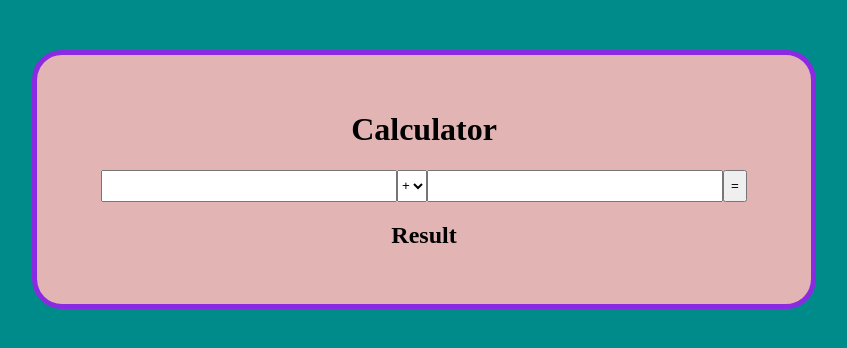
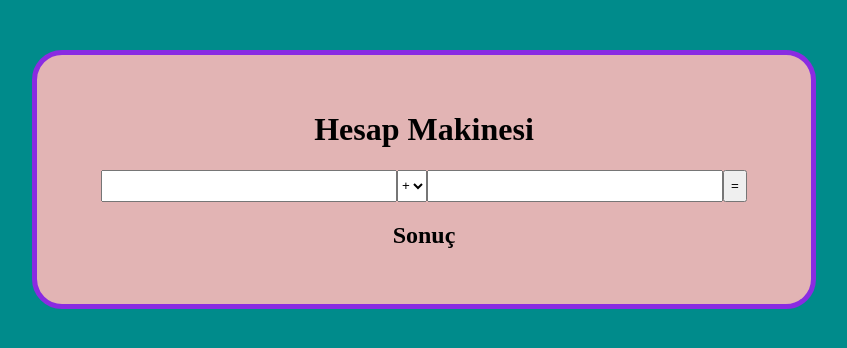
Before and after one commit to muallimim/4-Calculator, a plain HTML site: page index.html in a window 1280 px wide. Shown: the whole page, without its empty margins (216-1063 px from the left). Drawn offline with Linux system fonts and the light colour scheme.

Commit message:
Türkçeleştirildi

```diff
--- a/index.html
+++ b/index.html
@@ -5,13 +5,13 @@
     <meta http-equiv="X-UA-Compatible" content="IE=edge">
     <meta name="viewport" content="width=device-width, initial-scale=1.0">
     <link rel="stylesheet" href="css/style.css">
-    <title>Calculator</title>
+    <title>Hesap Makinesi</title>
 </head>
 <body>
 
     <div class="container">
 
-        <h1>Calculator</h1>
+        <h1>Hesap Makinesi</h1>
 
         <form>
             <input type="text" id="number1">
@@ -25,7 +25,7 @@
             <input type="submit" value="=" onclick="calculate()">
         </form>
 
-        <h2 id="result">Result</h2>
+        <h2 id="result">Sonuç</h2>
 
     </div>
 
```
